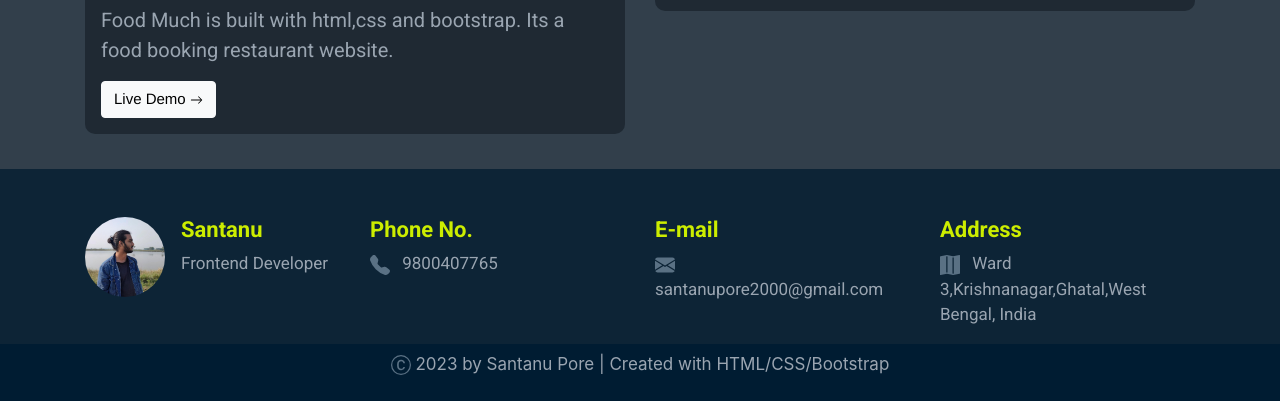
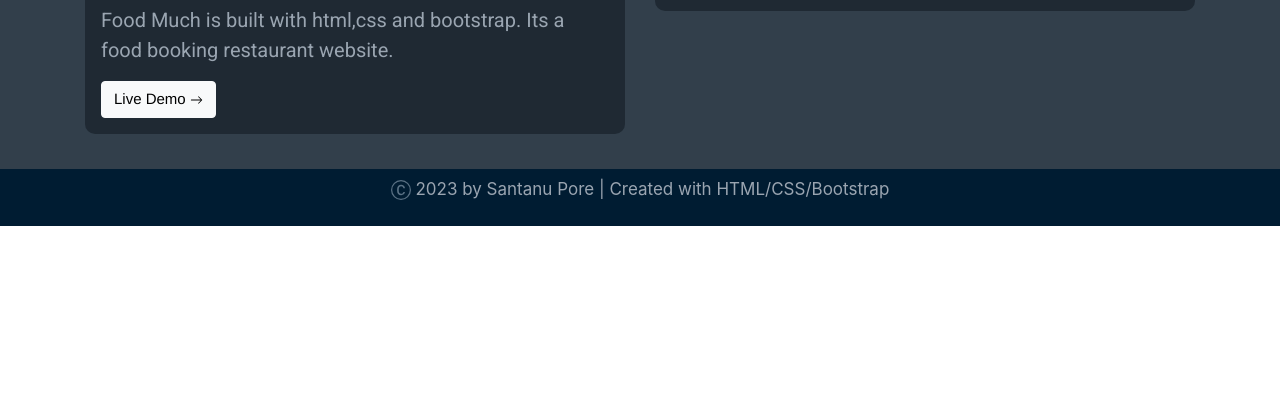
Before and after one commit to santanuporegithub/My-portfolio, a plain HTML site: page index.html in a window 1280 px wide. Shown: the part 2326-2727 px from the top of the page. After the commit the page ends 2552 px from the top, so only its background shows below. Drawn offline with nearby package versions, Linux system fonts and the light colour scheme; no server answers; a web font is replaced by a local one.

Commit message:
Update index.html

```diff
--- a/index.html
+++ b/index.html
@@ -250,48 +250,6 @@
 
     <!-- Footer Section -->
     <section pt-5>
-    <div class="footer-card1 pt-5">
-        <div class="container">
-            <div class="row">
-                <div class="col-12 col-md-3 mb-4">
-                    <div class="d-flex flex-row">
-                        <div class="footer-img"></div>
-                        <div class="ml-3">
-                            <h1 class="head">Santanu</h1>
-                            <p class="footer-para">Frontend Developer</p>
-                        </div>
-                    </div>
-                </div>
-                <div class="col-12 col-md-3">
-                    <h1 class="head">Phone No.</h1>
-                    <p class="footer-para">
-                        <svg xmlns="http://www.w3.org/2000/svg" width="20px" height="20px" fill="#5a7184" class="mr-2 bi bi-telephone-fill" viewBox="0 0 16 16">
-                            <path fill-rule="evenodd" d="M1.885.511a1.745 1.745 0 0 1 2.61.163L6.29 2.98c.329.423.445.974.315 1.494l-.547 2.19a.678.678 0 0 0 .178.643l2.457 2.457a.678.678 0 0 0 .644.178l2.189-.547a1.745 1.745 0 0 1 1.494.315l2.306 1.794c.829.645.905 1.87.163 2.611l-1.034 1.034c-.74.74-1.846 1.065-2.877.702a18.634 18.634 0 0 1-7.01-4.42 18.634 18.634 0 0 1-4.42-7.009c-.362-1.03-.037-2.137.703-2.877L1.885.511z" />
-                        </svg>
-                        9800407765
-                    </p>
-                </div>
-                <div class="col-12 col-md-3">
-                    <h1 class="head"> E-mail</h1>
-                    <p class="footer-para">
-                        <svg xmlns="http://www.w3.org/2000/svg" width="20px" height="20px" fill="#5a7184" class="mr-2 bi bi-envelope-fill" viewBox="0 0 16 16">
-                            <path d="M.05 3.555A2 2 0 0 1 2 2h12a2 2 0 0 1 1.95 1.555L8 8.414.05 3.555ZM0 4.697v7.104l5.803-3.558L0 4.697ZM6.761 8.83l-6.57 4.027A2 2 0 0 0 2 14h12a2 2 0 0 0 1.808-1.144l-6.57-4.027L8 9.586l-1.239-.757Zm3.436-.586L16 11.801V4.697l-5.803 3.546Z" />
-                        </svg>
-                        santanupore2000@gmail.com
-                    </p>
-                </div>
-                <div class="col-12 col-md-3" style="width: 180px;">
-                    <h1 class="head">Address</h1>
-                    <p class="footer-para">
-                        <svg xmlns="http://www.w3.org/2000/svg" width="20px" height="20px" fill="#5a7184" class="mr-2 bi bi-map-fill" viewBox="0 0 16 16">
-                            <path fill-rule="evenodd" d="M16 .5a.5.5 0 0 0-.598-.49L10.5.99 5.598.01a.5.5 0 0 0-.196 0l-5 1A.5.5 0 0 0 0 1.5v14a.5.5 0 0 0 .598.49l4.902-.98 4.902.98a.502.502 0 0 0 .196 0l5-1A.5.5 0 0 0 16 14.5V.5zM5 14.09V1.11l.5-.1.5.1v12.98l-.402-.08a.498.498 0 0 0-.196 0L5 14.09zm5 .8V1.91l.402.08a.5.5 0 0 0 .196 0L11 1.91v12.98l-.5.1-.5-.1z" />
-                        </svg>
-                         Ward 3,Krishnanagar,Ghatal,West Bengal, India
-                    </p>
-                </div>
-            </div>
-        </div>
-    </div>
     <div class="footer-card2 p-2 text-center">
         <img src="" class="d-none" />
         <p class="footer-para">
```
